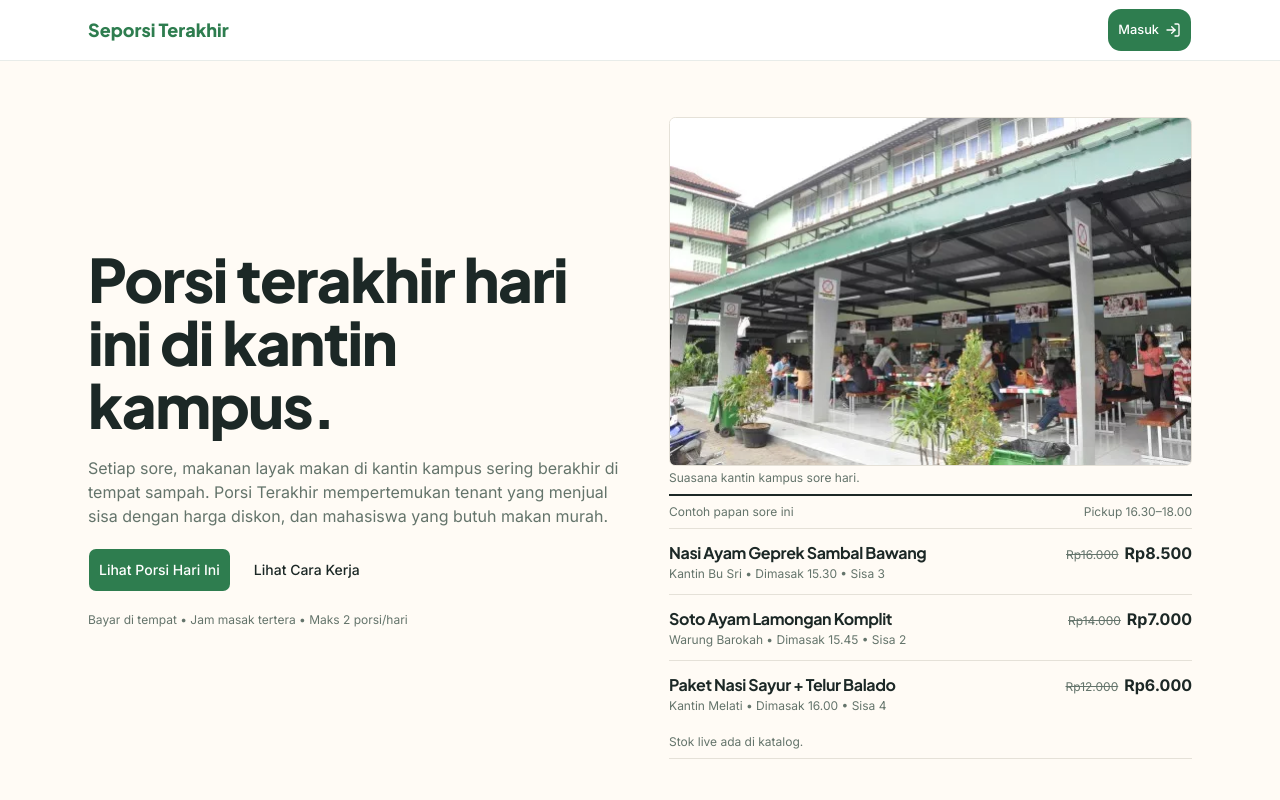
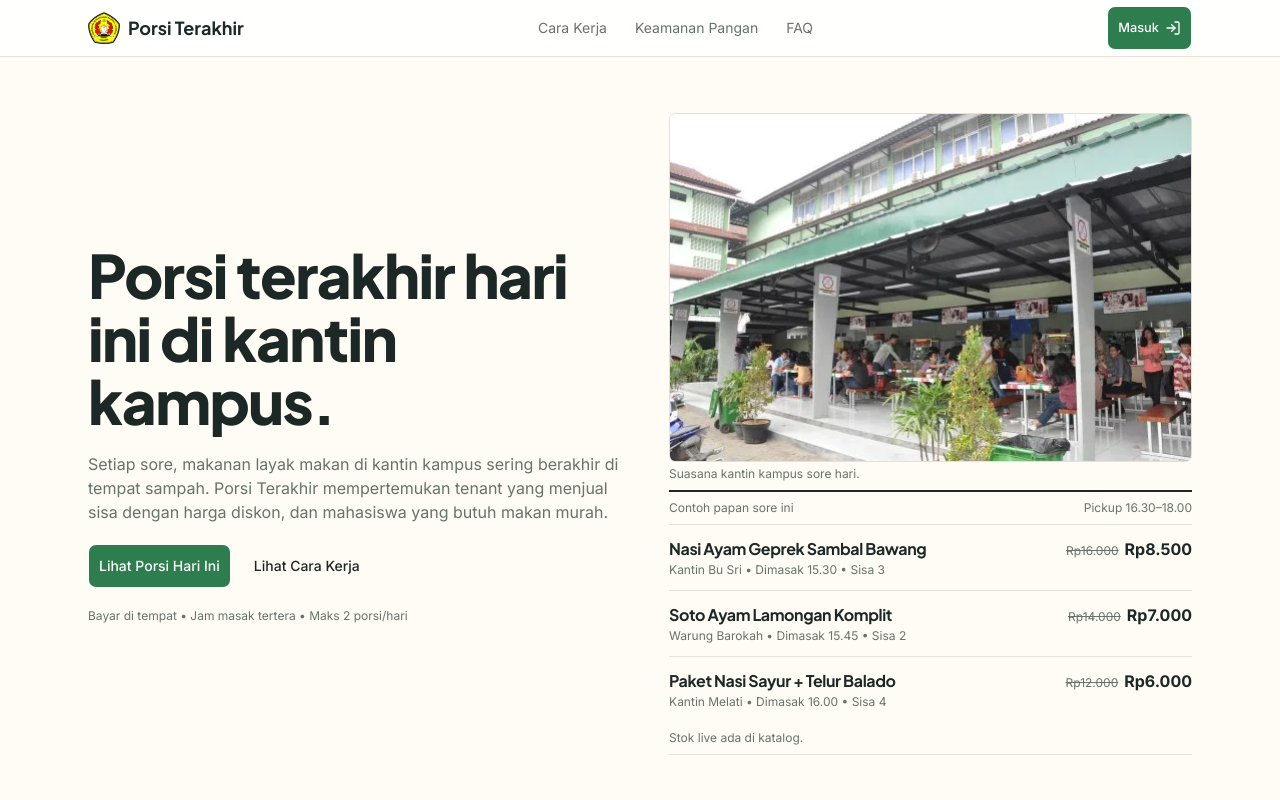
Before and after one commit to yayayapluto/Seporsi-Terakhir, a Next.js app: page / in a window 1280 px wide. Shown: the top 800 px of the page. Built offline with nearby package versions, Linux system fonts and the light colour scheme; no server answers.

Commit message:
style(header): revert AppHeader Siera ke semula

```diff
--- a/src/components/site-header-client.tsx
+++ /dev/null
@@ -1,104 +0,0 @@
-"use client";
-
-import { Bell, LogIn, Mail } from "lucide-react";
-import Link from "next/link";
-import { usePathname } from "next/navigation";
-import { buttonVariants } from "@/components/ui/button";
-import { cn } from "@/lib/utils";
-
-const PAGE_TITLES: Array<{ prefix: string; title: string }> = [
-  { prefix: "/beranda", title: "Beranda" },
-  { prefix: "/katalog", title: "Katalog" },
-  { prefix: "/pesanan", title: "Pesanan" },
-  { prefix: "/notifikasi", title: "Notifikasi" },
-  { prefix: "/profil", title: "Akun" },
-  { prefix: "/akun", title: "Akun" },
-  { prefix: "/tenant/scan", title: "Pindai" },
-  { prefix: "/tenant/pesanan", title: "Pesanan" },
-  { prefix: "/tenant/menu", title: "Menu" },
-  { prefix: "/tenant/porsi", title: "Porsi" },
-  { prefix: "/tenant/pendaftaran", title: "Pendaftaran" },
-  { prefix: "/tenant", title: "Dasbor" },
-  { prefix: "/admin/tenant", title: "Tenant" },
-  { prefix: "/admin", title: "Dampak" },
-  { prefix: "/masuk", title: "Masuk" },
-  { prefix: "/cara-kerja", title: "Cara Kerja" },
-];
-
-interface SiteHeaderClientProps {
-  signedIn: boolean;
-  unread: number;
-}
-
-export function SiteHeaderClient({ signedIn, unread }: SiteHeaderClientProps) {
-  const pathname = usePathname();
-  const title =
-    PAGE_TITLES.find((t) => pathname === t.prefix || pathname.startsWith(`${t.prefix}/`))?.title ??
-    null;
-  const badge = unread > 9 ? "9+" : String(unread);
-
-  return (
-    <header className="sticky top-0 z-30 border-b border-[#E8ECE9] bg-white">
-      <div className="mx-auto flex h-[60px] w-full max-w-[430px] items-center justify-between gap-2 px-4 md:max-w-6xl md:px-6">
-        <Link
-
-          href="/"
-
-          className="flex min-h-11 min-w-0 items-center"
-
-          aria-label="Seporsi Terakhir — beranda"
-        >
-          <span className="truncate font-heading text-lg font-extrabold text-[#2E7D4F]">
-            Seporsi Terakhir
-            {title && (
-              <span className="font-heading text-lg font-extrabold text-[#2E7D4F]">
-                {" "}
-                <span aria-hidden className="font-normal text-[#64746B]">
-                  ·
-                </span>{" "}
-                {title}
-              </span>
-            )}
-          </span>
-        </Link>
-        <nav className="flex shrink-0 items-center gap-1" aria-label="Navigasi akun">
-          {signedIn ? (
-            <>
-              <Link
-                href="/notifikasi"
-                aria-label="Pesan"
-                className="inline-flex size-11 items-center justify-center rounded-full text-[#1C2826] transition-colors outline-none hover:bg-[#F1F5F2] focus-visible:ring-2 focus-visible:ring-[#2E7D4F]"
-              >
-                <Mail className="size-6" strokeWidth={1.75} aria-hidden />
-              </Link>
-              <Link
-                href="/notifikasi"
-                aria-label={unread > 0 ? `Notifikasi, ${unread} belum dibaca` : "Notifikasi"}
-                className="relative inline-flex size-11 items-center justify-center rounded-full text-[#1C2826] transition-colors outline-none hover:bg-[#F1F5F2] focus-visible:ring-2 focus-visible:ring-[#2E7D4F]"
-              >
-                <Bell className="size-6" strokeWidth={1.75} aria-hidden />
-                {unread > 0 && (
-                  <output
-                    aria-hidden
-                    className="absolute top-1 right-1 flex h-4 min-w-4 items-center justify-center rounded-full bg-[#BA1A1A] px-1 text-[10px] font-bold text-white"
-                  >
-                    {badge}
-                  </output>
-                )}
-              </Link>
-            </>
-          ) : (
-            <Link
-              href="/masuk"
-              aria-label="Masuk ke akun"
-              className={cn(buttonVariants({ size: "sm" }), "min-h-11 gap-1.5 rounded-[14px]")}
-            >
-              Masuk
-              <LogIn className="size-4" aria-hidden />
-            </Link>
-          )}
-        </nav>
-      </div>
-    </header>
-  );
-}
--- a/src/components/site-header.tsx
+++ b/src/components/site-header.tsx
@@ -1,10 +1,87 @@
-import { getCurrentUser } from "@/lib/auth";
-import { unreadFor } from "./bottom-nav";
-import { SiteHeaderClient } from "./site-header-client";
+"use client";
 
-/** AppHeader Siera: brand + nama halaman, mail & bell. Unread reuse BottomNav counter. */
-export async function SiteHeader() {
-  const current = await getCurrentUser();
-  const unread = await unreadFor(current?.role ?? null, current?.user.id ?? null);
-  return <SiteHeaderClient signedIn={!!current} unread={unread} />;
+import { LogIn, UserRound } from "lucide-react";
+import Image from "next/image";
+import Link from "next/link";
+import { useRouter } from "next/navigation";
+import { useEffect, useState } from "react";
+import { buttonVariants } from "@/components/ui/button";
+import { createClient } from "@/lib/supabase/client";
+
+const NAV = [
+  { href: "/cara-kerja", label: "Cara Kerja" },
+  { href: "/#keamanan", label: "Keamanan Pangan" },
+  { href: "/#faq", label: "FAQ" },
+];
+
+export function SiteHeader() {
+  const [signedIn, setSignedIn] = useState(false);
+  const router = useRouter();
+
+  useEffect(() => {
+    let unsubscribe: (() => void) | null = null;
+    try {
+      const supabase = createClient();
+      supabase.auth.getUser().then(({ data }) => setSignedIn(!!data.user));
+      const {
+        data: { subscription },
+      } = supabase.auth.onAuthStateChange((event, session) => {
+        setSignedIn(!!session?.user);
+        // TOKEN_REFRESHED/INITIAL_SESSION fire hourly/on load — no refetch needed.
+        if (event === "SIGNED_IN" || event === "SIGNED_OUT") router.refresh();
+      });
+      unsubscribe = () => subscription.unsubscribe();
+    } catch {
+      setSignedIn(false);
+    }
+    return () => unsubscribe?.();
+  }, [router]);
+
+  return (
+    <header className="sticky top-0 z-10 border-b bg-card/90 backdrop-blur">
+      <div className="mx-auto flex h-14 w-full max-w-6xl items-center justify-between gap-2 px-4 sm:px-6">
+        <Link href="/" className="flex items-center gap-2 font-heading text-lg font-bold">
+          <Image
+            src="/images/Logo_UPNVJ.png"
+            alt="Logo UPN Veteran Jakarta"
+            width={32}
+            height={32}
+            className="size-8 object-contain"
+          />
+          Porsi Terakhir
+        </Link>
+        <nav className="hidden items-center gap-1 text-sm lg:flex" aria-label="Navigasi utama">
+          {NAV.map((n) => (
+            <Link
+              key={n.href}
+              href={n.href}
+              className="inline-flex min-h-11 items-center rounded-lg px-3 py-2 text-muted-foreground transition-colors hover:bg-muted hover:text-foreground"
+            >
+              {n.label}
+            </Link>
+          ))}
+        </nav>
+        <nav className="flex items-center gap-2 text-sm" aria-label="Navigasi akun">
+          {signedIn ? (
+            <Link
+              href="/profil"
+              className="inline-flex min-h-11 items-center gap-1.5 rounded-lg px-3 py-2 font-medium text-muted-foreground transition-colors hover:bg-muted hover:text-foreground"
+            >
+              <UserRound className="size-5" aria-hidden />
+              Profil
+            </Link>
+          ) : (
+            <Link
+              href="/masuk"
+              aria-label="Masuk ke akun"
+              className={buttonVariants({ size: "sm", className: "min-h-11 gap-1.5" })}
+            >
+              Masuk
+              <LogIn className="size-4" aria-hidden />
+            </Link>
+          )}
+        </nav>
+      </div>
+    </header>
+  );
 }
```
